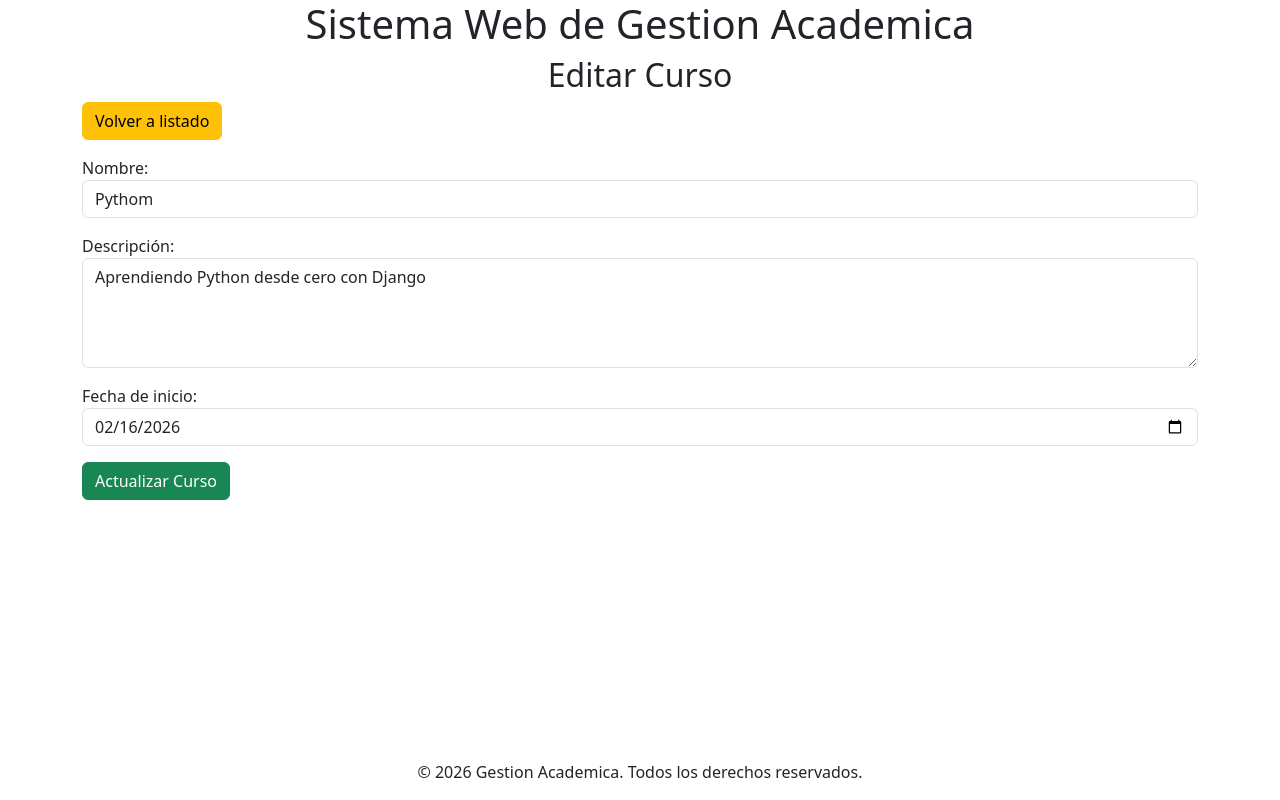
After one commit to jvargas6922/academic_management, a Django app: page /courses/edit/1/ in a window 1280 px wide. The commit adds this page. Run offline with Django 4.2, Linux system fonts and the light colour scheme; data comes from the database, SQL or seed files in the repository; both versions use the stored data as it was after the commit.

Commit message:
implementacion de formulario creacion de cursos

```diff
--- /dev/null
+++ b/apps/courses/form.py
@@ -0,0 +1,17 @@
+from django import forms
+from .models import Course
+
+class CourseForm(forms.ModelForm):
+    class Meta:
+        model = Course
+        fields = ["name", "description", "start_date"]
+        labels = {
+            "name": "Nombre",
+            "description": "Descripción",
+            "start_date": "Fecha de inicio",
+        }
+        widgets = {
+            "name": forms.TextInput(attrs={"class": "form-control","placeholder": "Ingrese el nombre del curso","required": True}),
+            "description": forms.Textarea(attrs={"class": "form-control", "placeholder": "Ingrese la descripción del curso", "rows": 4, "required": True}),
+            "start_date": forms.DateInput(attrs={"class": "form-control", "type": "date", "required": True}, format="%Y-%m-%d"),
+        }
--- a/apps/courses/urls.py
+++ b/apps/courses/urls.py
@@ -4,4 +4,5 @@ from .import views
 urlpatterns = [
     path('', views.index, name='course_list'),
     path('create/', views.create_course, name='create_course'),
+    path('edit/<int:course_id>/', views.edit, name='edit_course'),
 ]
--- a/apps/courses/views.py
+++ b/apps/courses/views.py
@@ -1,6 +1,7 @@
-from django.shortcuts import render, redirect
+from django.shortcuts import render, redirect, get_object_or_404
 from .models import Course
 from django.contrib import messages
+from .form import CourseForm
 # Create your views here.
 
 def index(requests):
@@ -8,19 +9,43 @@ def index(requests):
     return render(requests, 'course/course_list.html', {'courses': courses})
 
 def create_course(requests):
+    """
+    SIN IMPLEMENTACION DE FORMULARIO
+    """
+    # if requests.method == 'POST':
+    #     try:
+    #         name = requests.POST["name"]
+    #         description = requests.POST["description"]
+    #         start_date = requests.POST["start_date"]
+    #         course = Course(
+    #             name = name,
+    #             description = description,
+    #             start_date = start_date
+    #         )
+    #         course.save()
+    #         messages.success(requests, "Curso creado exitosamente")
+    #         return render(requests, 'course/create.html')
+    #     except Exception as e:
+    #         messages.error(requests, f"Error al crear el curso: {str(e)}")
+    # return render(requests, 'course/create.html')
+    """
+    CON IMPLEMENTACION DE FORMULARIO
+    """
     if requests.method == 'POST':
-        try:
-            name = requests.POST["name"]
-            description = requests.POST["description"]
-            start_date = requests.POST["start_date"]
-            course = Course(
-                name = name,
-                description = description,
-                start_date = start_date
-            )
-            course.save()
+        form = CourseForm(requests.POST)
+        if form.is_valid():
+            form.save()
             messages.success(requests, "Curso creado exitosamente")
-            return render(requests, 'course/create.html')
-        except Exception as e:
-            messages.error(requests, f"Error al crear el curso: {str(e)}")
-    return render(requests, 'course/create.html')
+            return redirect('course_list')
+    else:
+        form = CourseForm()
+    return render(requests, 'course/create.html', {'form': form})
+
+def edit(requests, course_id):
+    course = get_object_or_404(Course, id= course_id)
+    form = CourseForm(instance=course)
+    context = {
+        'form': form,
+        'course': course
+    }
+    return render(requests, 'course/edit.html', context)
--- a/templates/course/course_list.html
+++ b/templates/course/course_list.html
@@ -14,6 +14,7 @@ Listado de Cursos
                     <h5 class="card-title">{{ course.name }}</h5>
                     <p class="card-text">{{ course.description }}</p>
                     <p class="card-text">{{ course.start_date }}</p>
+                    <a href="{% url 'edit_course' course.id %}" class="btn btn-warning">Editar</a>
                 </div>
             </div>
         </div>
--- /dev/null
+++ b/templates/course/edit.html
@@ -0,0 +1,17 @@
+{% extends 'base.html' %}
+
+{% block title %}
+Editar Curso
+{% endblock %}
+
+{% block content %}
+<div class="container">
+    <h2 class="text-center">Editar Curso</h2>
+    <a href="{% url 'course_list' %}" class="btn btn-warning mb-3">Volver a listado</a>
+    <form method="POST" action="#">
+        {% csrf_token %}
+        {{ form.as_p }}
+        <button type="submit" class="btn btn-success">Actualizar Curso</button>
+    </form>
+</div>
+{% endblock %}
```
Also changed, not shown: templates/course/create.html (+6 -1 lines), db.sqlite3.
